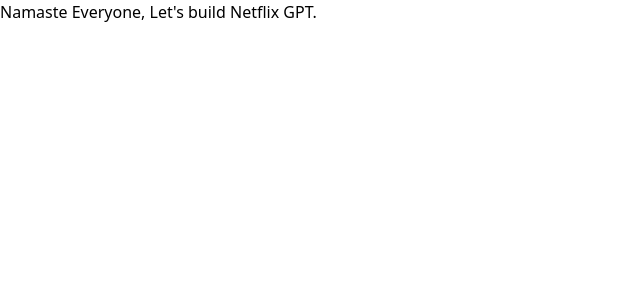
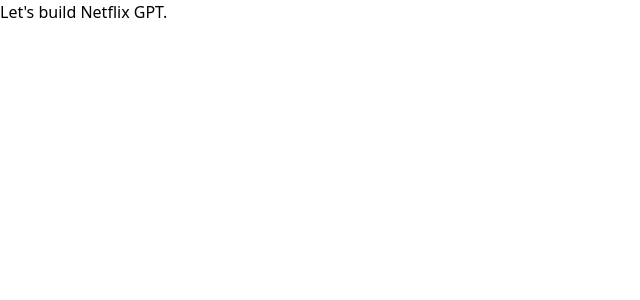
Before and after one commit to yashgulia/netflix-gpt, a React (Create React App) app: page / in a window 1280 px wide. Shown: the top 300 px of the page, without its empty margins (0-640 px from the left). Built offline with nearby package versions, Linux system fonts and the light colour scheme.

Commit message:
Updating ReadME

```diff
--- a/src/App.js
+++ b/src/App.js
@@ -1,7 +1,7 @@
 import "./App.css";
 
 function App() {
-  return <div className="App">Namaste Everyone, Let's build Netflix GPT.</div>;
+  return <div className="App">Let's build Netflix GPT.</div>;
 }
 
 export default App;
```
